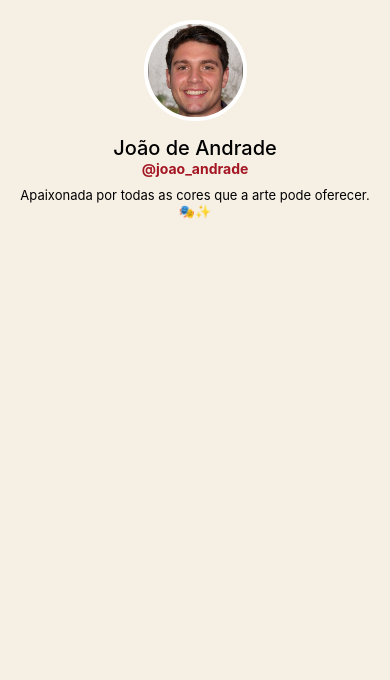
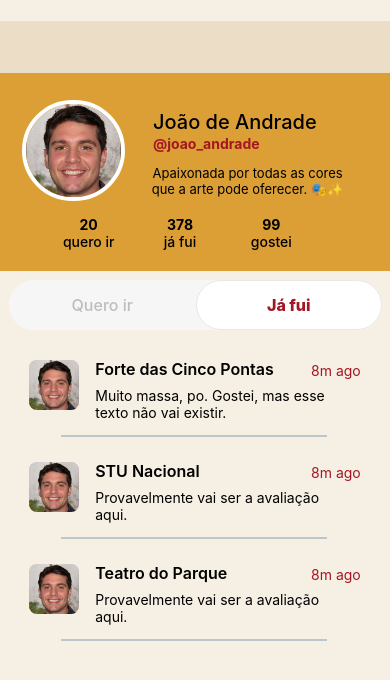
Before and after one commit to projetao-cultura/aratu-front, a React Native app: screen /Perfil in a window 390 px wide. Shown: the top 680 px of the page. Built offline with nearby package versions, Linux system fonts and the light colour scheme.

Commit message:
Perfil, abas e conteúdo. Falta navbar de cima e de baixo

```diff
--- a/src/pages/Perfil/css figma.tsx
+++ b/src/pages/Perfil/css figma.tsx
@@ -1,3 +1,6 @@
+// source={require('../../assets/fotoperfil.jpg')}
+
+
 // Perfil - já fui
 
 // position: relative;
--- a/src/pages/Perfil/index.tsx
+++ b/src/pages/Perfil/index.tsx
@@ -1,23 +1,82 @@
 import React from 'react';
-import { View, Text, Image, StyleSheet } from 'react-native';
-import { useNavigation } from '@react-navigation/native'; // Use aspas simples ou duplas aqui
+import { View, Text, Image, StyleSheet} from 'react-native';
 
 export default function Perfil() {
-    const navigation = useNavigation();
     return(
 
         <View style={styles.container}>
-      <View style={styles.header}>
+
+        <View style={styles.profileRectangle}>
+ <View style={styles.topNavbar}>
+      </View>
         <Image
-          source={require('../../assets/fotoperfil.jpg')}
-          style={styles.profileImage}
+          source={require('../../assets/fotoperfil.jpg')} style={styles.profileImage}
         />
         <Text style={styles.username}>João de Andrade</Text>
         <Text style={styles.description}>@joao_andrade</Text>
         <Text style={styles.bio}>Apaixonada por todas as cores que a arte pode oferecer. 🎭✨</Text>
+         <View style={styles.containerStats}>
+        <View style={styles.item}>
+        <Text style={styles.number}>20</Text>
+        <Text style={styles.text}>quero ir</Text>
+      </View>
+      <View style={styles.item}>
+      <Text style={styles.number}>378</Text>
+        <Text style={styles.text}>já fui</Text>
+      </View>
+      <View style={styles.item}>
+      <Text style={styles.number}>99</Text>
+        <Text style={styles.text}>gostei</Text>
+      </View>
       </View>
 
       </View>
+      <View style={styles.segmentedControlStructure}>
+      <View style={styles.segmentedControlLeft}>
+        <Text style={styles.buttonControlText}>Quero ir</Text>
+      </View>
+      <View style={styles.segmentedControlRight}>
+        <Text style={styles.buttonControlTextSelected}>Já fui</Text>
+      </View>
+      </View>
+
+
+          <View style={styles.contentBlock}>
+      <View style={styles.contentBlockImage}>
+        <Image source={require('../../assets/fotoperfil.jpg')} style={styles.image} />
+      </View>
+      <Text style={styles.headerContentBlock}>Forte das Cinco Pontas</Text>
+      <Text style={styles.timeContentBlock}>8m ago</Text>
+      <Text style={styles.descriptionContentBlock}>
+        Muito massa, po. Gostei, mas esse texto não vai existir.
+      </Text>
+      <View style={styles.dividerLineContentBlock} />
+    </View>
+    <View style={styles.contentBlock}>
+      <View style={styles.contentBlockImage}>
+        <Image source={require('../../assets/fotoperfil.jpg')} style={styles.image} />
+      </View>
+      <Text style={styles.headerContentBlock}>STU Nacional</Text>
+      <Text style={styles.timeContentBlock}>8m ago</Text>
+      <Text style={styles.descriptionContentBlock}>
+        Provavelmente vai ser a avaliação aqui.
+      </Text>
+      <View style={styles.dividerLineContentBlock} />
+    </View>
+    <View style={styles.contentBlock}>
+      <View style={styles.contentBlockImage}>
+        <Image source={require('../../assets/fotoperfil.jpg')} style={styles.image} />
+      </View>
+      <Text style={styles.headerContentBlock}>Teatro do Parque</Text>
+      <Text style={styles.timeContentBlock}>8m ago</Text>
+      <Text style={styles.descriptionContentBlock}>
+        Provavelmente vai ser a avaliação aqui.
+      </Text>
+      <View style={styles.dividerLineContentBlock} />
+    </View>
+    </View>
+
+
     )
 }
 
@@ -28,44 +87,243 @@ const styles = StyleSheet.create({
       alignItems: 'center',
       justifyContent: 'flex-start',
     },
-    header: {
-      alignItems: 'center',
-      marginTop: 20,
-    },
+
     profileImage: {
+    boxSizing: 'border-box',
+    position: 'absolute',
     width: 103,
     height: 101,
+    left: 22,
+    top: 79,
+    backgroundColor: 'url(.png)',
+    borderColor: '#FFFFFF',
     borderWidth: 4,
-      borderRadius: 50,
-      borderColor: '#FFFFFF',
+    borderRadius: 103 / 2, // To make it a circle
     shadowColor: '#656565',
     shadowOffset: { width: 0, height: 4 },
     shadowOpacity: 0.15,
-      marginBottom: 15,
+    shadowRadius: 20,
     },
     username: {
+      position: 'absolute',
+    width: 220,
+    height: 24,
+    left: 153,
+    top: 89,
     fontFamily: 'Inter',
+    fontStyle: 'normal',
     fontWeight: '500',
     fontSize: 20,
     lineHeight: 24,
     color: '#000000',
     },
     description: {
+      position: 'absolute',
+    width: 129,
+    height: 17,
+    left: 153,
+    top: 114,
     fontFamily: 'Inter',
+    fontStyle: 'normal',
     fontWeight: '700',
     fontSize: 14,
     lineHeight: 17,
     color: '#A41623',
-      marginBottom: 10,
     },
     bio: {
+     position: 'absolute',
+    width: 197,
+    height: 32,
+    left: 149,
+    top: 144,
     fontFamily: 'Inter',
+    fontStyle: 'normal',
     fontWeight: '400',
     fontSize: 13,
     lineHeight: 16,
     textAlign: 'center',
     color: '#000000',
-      paddingHorizontal: 20,
     },
-
+    profileRectangle: {
+      position: 'absolute',
+      height: 250,
+      width: '100%',
+      top: '21px',
+      backgroundColor: '#DB9F36',
+    },
+ containerStats: {
+    display: 'flex',
+    flexDirection: 'row',
+    justifyContent: 'space-between',
+    alignItems: 'center',
+    padding: 0,
+    paddingHorizontal: 23,
+    position: 'absolute',
+    width: 320,
+    height: 56,
+    left: 20,
+    top: 195,
+  },
+  item: {
+    marginHorizontal: 'auto',
+    width: 106.67,
+    height: 56,
+    fontFamily: 'Inter',
+    fontStyle: 'normal',
+    fontWeight: '700',
+    fontSize: 14,
+    lineHeight: 17,
+    display: 'flex',
+    alignItems: 'center',
+    textAlign: 'center',
+    color: '#000000',
+    textShadowColor: 'rgba(8, 15, 52, 0.04)',
+    textShadowOffset: { width: 0, height: 5 },
+    textShadowRadius: 14,
+    flex: 1,
+  },
+  text: {
+    fontFamily: 'Inter',
+    fontStyle: 'normal',
+    fontWeight: '500',
+    fontSize: 14,
+    lineHeight: 17,
+    display: 'flex',
+    alignItems: 'center',
+    textAlign: 'center',
+    color: '#000000',
+  },
+  number: {
+    fontFamily: 'Inter',
+    fontStyle: 'normal',
+    fontWeight: '700',
+    fontSize: 14,
+    lineHeight: 17,
+    display: 'flex',
+    alignItems: 'center',
+    textAlign: 'center',
+    color: '#000000',
+  },
+  topNavbar: {
+    position: 'absolute',
+    width: '100%',
+    height: 52,
+    top: 0,
+    backgroundColor: '#ECDDC7',
+  },
+  segmentedControlStructure: {
+    position: 'absolute',
+    height: 50,
+    left: 9,
+    right: 8,
+    top: 280,
+    backgroundColor: '#F6F6F6',
+    borderRadius: 100,
+  },
+  segmentedControlLeft: {
+    position: 'absolute',
+    left: 0,
+    height: '100%',
+    width: '50%',
+    backgroundColor: '#F6F6F6',
+    borderTopLeftRadius: 25, // Half of height
+    borderBottomLeftRadius: 25, // Half of height
+    alignItems: 'center',
+    justifyContent: 'center', // Center text vertically
+  },
+  segmentedControlRight: {
+    position: 'absolute',
+    right: 0,
+    height: '100%',
+    width: '50%',
+    backgroundColor: 'white',
+    borderWidth: 1,
+    borderColor: '#E8E8E8',
+    borderRadius: 100,
+    alignItems: 'center',
+    justifyContent: 'center', // Center text vertically
+  },
+  buttonControlText: {
+    position: 'absolute',
+    fontFamily: 'Inter',
+    fontWeight: '500',
+    fontSize: 16,
+    lineHeight: 19,
+    color: '#BDBDBD',
+  },
+  buttonControlTextSelected: {
+    position: 'absolute',
+    fontFamily: 'Inter',
+    fontWeight: '800',
+    fontSize: 16,
+    lineHeight: 19,
+    color: '#A41623',
+  },
+contentBlock: {
+    position: 'relative',
+    height: 77,
+    width: '85%',
+    top: 360,
+    marginBottom: 25,
+  },
+  contentBlockImage: {
+    position: 'absolute',
+    width: 50,
+    height: 50,
+    left: 0,
+    top: 0,
+    borderRadius: 8,
+    backgroundColor: 'pink',
+  },
+  image: {
+    width: '100%',
+    height: '100%',
+    borderRadius: 8,
+  },
+  headerContentBlock: {
+    position: 'absolute',
+    width: 180,
+    height: 19,
+    left: 66,
+    top: 0,
+    fontFamily: 'Inter',
+    fontWeight: '600',
+    fontSize: 16,
+    lineHeight: 19,
+    color: '#000000',
+  },
+  timeContentBlock: {
+    position: 'absolute',
+    width: 68,
+    height: 17,
+    right: 0,
+    top: 2,
+    fontFamily: 'Inter',
+    fontWeight: '400',
+    fontSize: 14,
+    lineHeight: 17,
+    textAlign: 'right',
+    color: '#A41623',
+  },
+  descriptionContentBlock: {
+    position: 'absolute',
+    height: 17,
+    left: 66,
+    right: 8,
+    top: 27,
+    fontFamily: 'Inter',
+    fontWeight: '400',
+    fontSize: 14,
+    lineHeight: 17,
+    color: '#000000',
+  },
+  dividerLineContentBlock: {
+    position: 'absolute',
+    height: 0,
+    left: 32,
+    right: 34,
+    bottom: 0,
+    borderWidth: 1,
+    borderColor: '#BDC5CD',
+  },
   });
```
Lines whose indentation alone changed are shown as unchanged.
